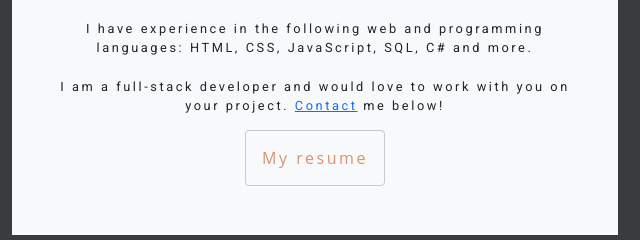
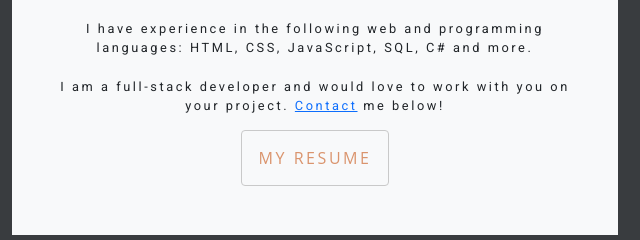
Before and after one commit to bahkali/bahkali.github.io, a plain HTML site: page index.html in a window 1280 px wide. Shown: the part 940-1180 px from the top of the page, 624-1264 px from the left. Drawn offline with nearby package versions, Linux system fonts and the light colour scheme.

Commit message:
Correct the resume button

```diff
--- a/index.html
+++ b/index.html
@@ -81,7 +81,7 @@
                 <br>
                 <br>I am a full-stack developer and would love to work with you on your project. <a href="#Contact">Contact</a> me below!
             </p>
-            <p class="pt-3"><a href="https://bit.ly/34lz0pD" class="resume">My resume</a></p>
+            <p class="pt-3"><a href="https://bit.ly/34lz0pD" class="resume">MY RESUME</a></p>
         </div>
 </section>
 
```
